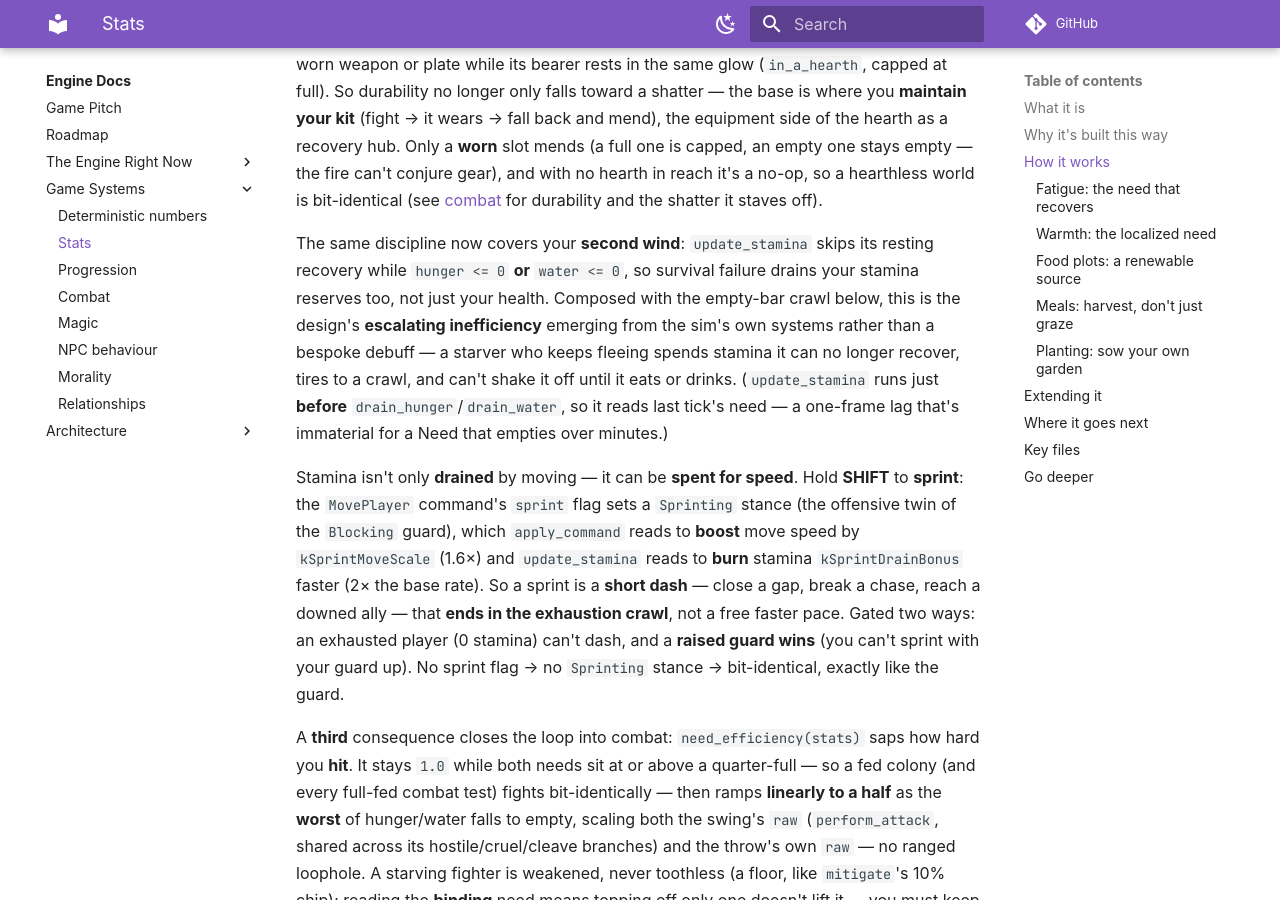
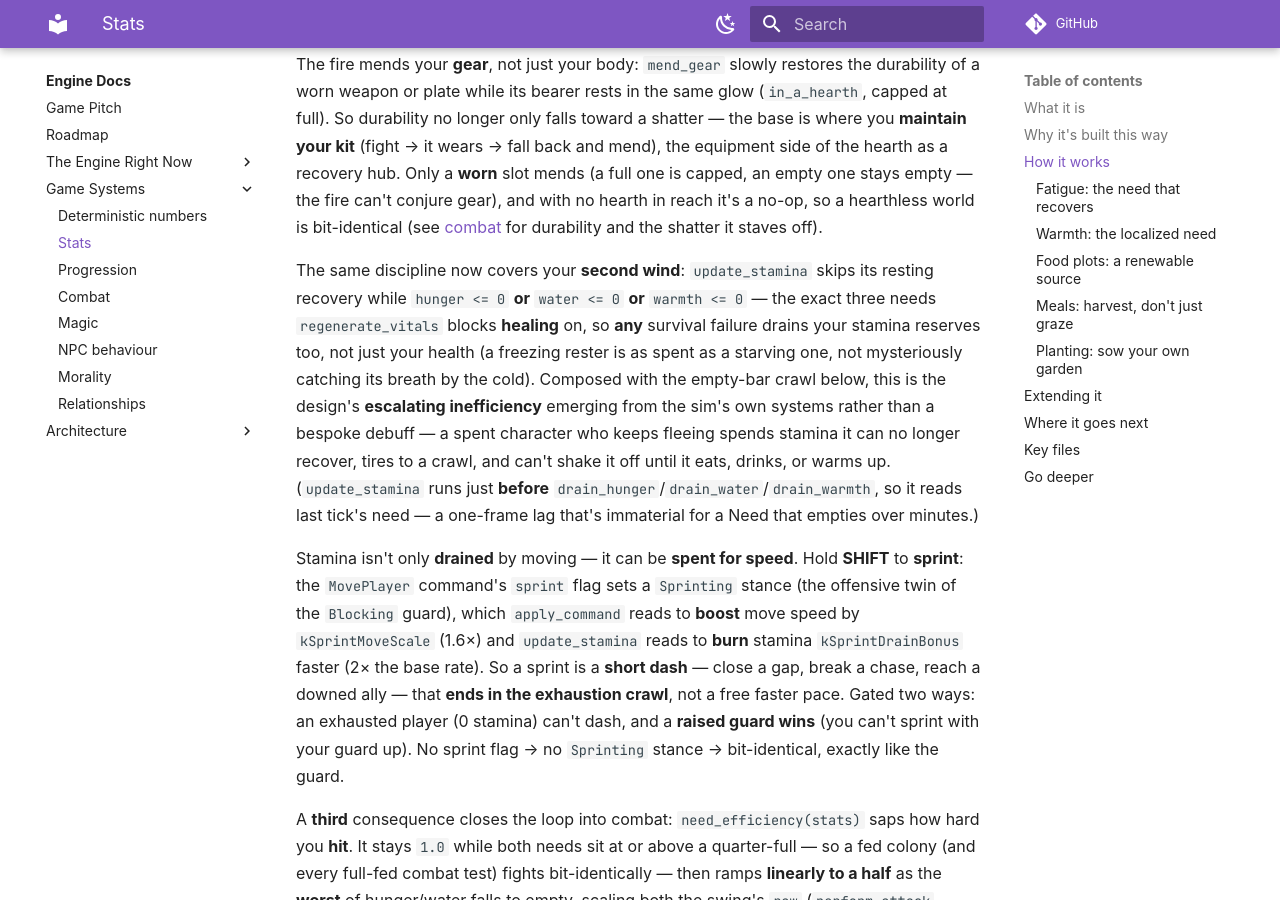
Before and after one commit to IsItJeff/game-engine, an MkDocs documentation site: the page built from docs/engine/stats-system.md, in a window 1280 px wide and 900 px high, scrolled down 3600 px. Built offline with MkDocs 1.6.1 and Material for MkDocs 9.7.7, drawn with Linux system fonts in a browser that asks for light colours; some web fonts are replaced; comment, search, counter and statistics services are not loaded; some of the changed text lies outside the part shown.

Commit message:
Fix: a freezing rester still recovered stamina -- gate the second wind on warmth too (#181)
Co-authored-by: Claude Opus 4.8 (1M context) <noreply@anthropic.com>

```diff
--- a/docs/engine/stats-system.md
+++ b/docs/engine/stats-system.md
@@ -12,7 +12,7 @@ engine skeleton's ECS. It is the worked example of
 - **`Vital`** — a reusable "bar" stat: `current`, `max`, `regen_per_second`.
 - **`Stats`** — one component per entity that holds its vitals (its character sheet).
 - **`regenerate_vitals`** — a system that recovers each *passive* vital (health) toward its cap, faster the higher your Endurance (VIT) **and faster still within a `Hearth`'s warmth**, and **not at all while starving** (or dehydrated or poisoned).
-- **`update_stamina`** — a system that spends stamina while moving and restores it while still — faster the higher your Endurance (VIT) **and faster still within a `Hearth`'s warmth**, but **not** while starving or dehydrated (an empty stomach or canteen gives no second wind, the stamina twin of the heal-gate).
+- **`update_stamina`** — a system that spends stamina while moving and restores it while still — faster the higher your Endurance (VIT) **and faster still within a `Hearth`'s warmth**, but **not** while starving, dehydrated, or freezing (an empty stomach, canteen, or body-warmth gives no second wind — the stamina twin of the heal-gate, which blocks healing on the same three needs).
 - **`drain_hunger`** — a system that lowers the hunger Need over time (the first survival need); at empty it starves health.
 - **`DamagePlayer`** — a command that subtracts from a player's health, applied
   through the funnel (the `H` key in the demo).
@@ -132,12 +132,14 @@ no longer only falls toward a shatter — the base is where you **maintain your
 reach it's a no-op, so a hearthless world is bit-identical (see [combat](combat.md) for durability and the shatter it staves off).
 
 The same discipline now covers your **second wind**: `update_stamina` skips its resting recovery
-while `hunger <= 0` **or** `water <= 0`, so survival failure drains your stamina reserves too, not
-just your health. Composed with the empty-bar crawl below, this is the design's *escalating
-inefficiency* emerging from the sim's own systems rather than a bespoke debuff — a starver who keeps fleeing
-spends stamina it can no longer recover, tires to a crawl, and can't shake it off until it eats or
-drinks. (`update_stamina` runs just *before* `drain_hunger`/`drain_water`, so it reads last tick's
-need — a one-frame lag that's immaterial for a Need that empties over minutes.)
+while `hunger <= 0` **or** `water <= 0` **or** `warmth <= 0` — the exact three needs
+`regenerate_vitals` blocks *healing* on, so **any** survival failure drains your stamina reserves too,
+not just your health (a freezing rester is as spent as a starving one, not mysteriously catching its
+breath by the cold). Composed with the empty-bar crawl below, this is the design's *escalating
+inefficiency* emerging from the sim's own systems rather than a bespoke debuff — a spent character who keeps fleeing
+spends stamina it can no longer recover, tires to a crawl, and can't shake it off until it eats,
+drinks, or warms up. (`update_stamina` runs just *before* `drain_hunger`/`drain_water`/`drain_warmth`,
+so it reads last tick's need — a one-frame lag that's immaterial for a Need that empties over minutes.)
 
 Stamina isn't only *drained* by moving — it can be **spent for speed**. Hold **SHIFT** to **sprint**:
 the `MovePlayer` command's `sprint` flag sets a `Sprinting` stance (the offensive twin of the `Blocking`
```
Also changed, not shown: 2 other files.
